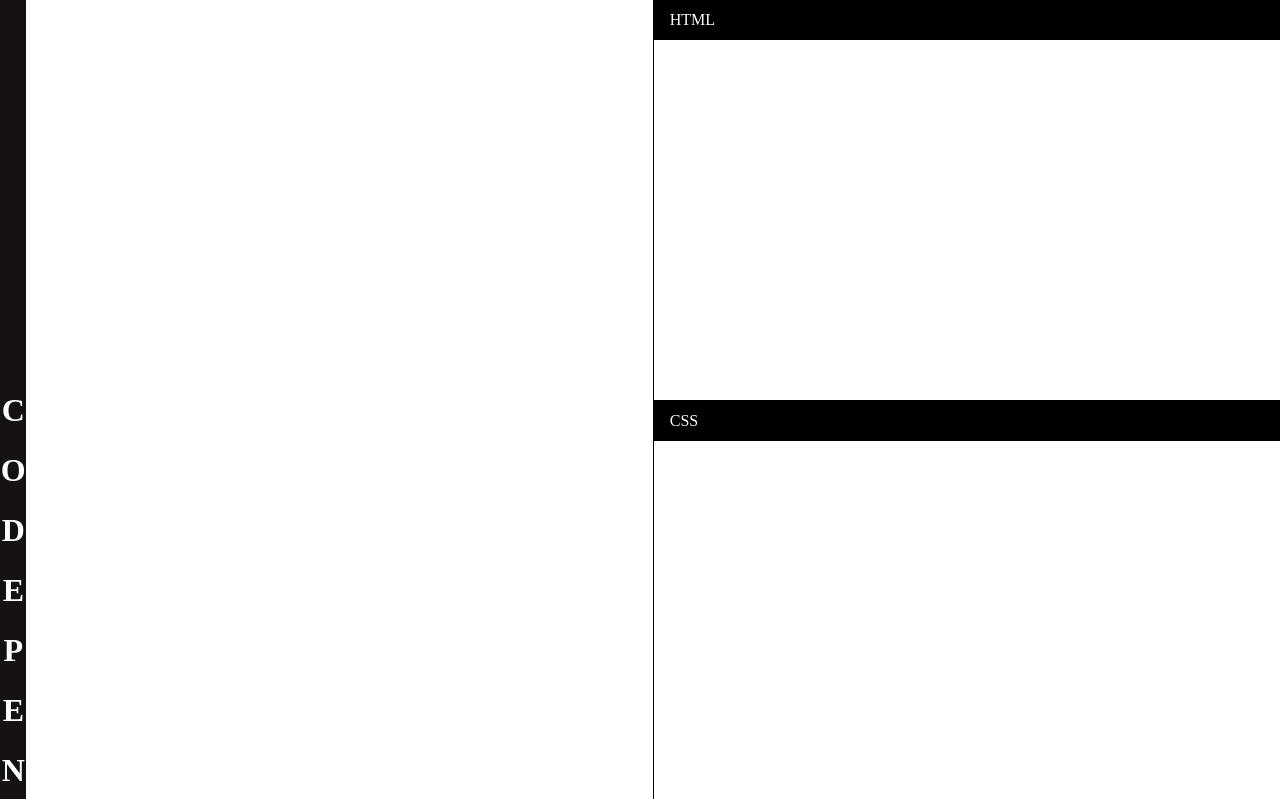
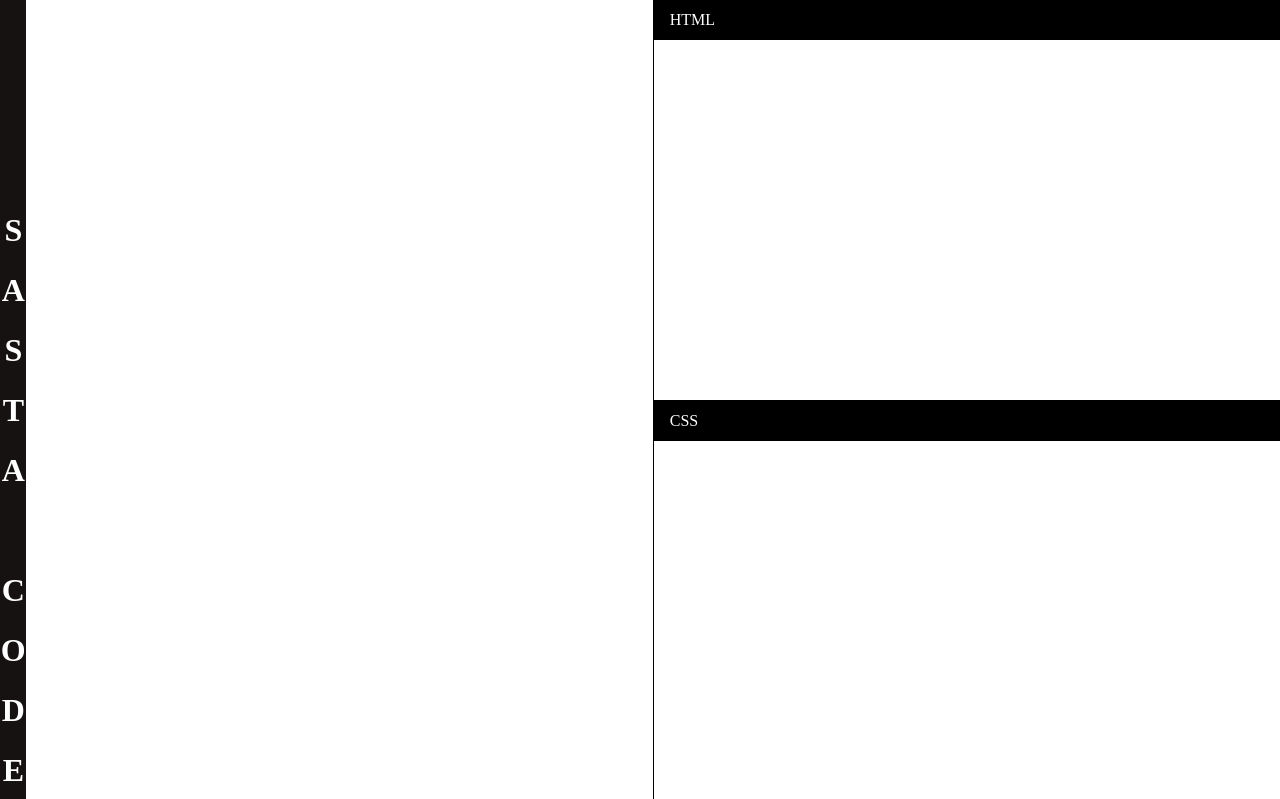
Before and after one commit to ARogueOtaku/SastaCodepen, a plain HTML site: page index.html in a window 1280 px wide. Shown: the top 799 px of the page. Drawn offline with Linux system fonts and the light colour scheme.

Commit message:
Changed Header

```diff
--- a/index.html
+++ b/index.html
@@ -1,6 +1,5 @@
 <!DOCTYPE html>
 <html lang="en">
-
 <head>
     <link rel="stylesheet" href="style.css">
     <meta charset="UTF-8">
@@ -8,12 +7,11 @@
     <meta http-equiv="X-UA-Compatible" content="ie=edge">
     <title>Editor</title>
 </head>
-
 <body>
     <script src="scirpt.js"></script>
     <div class="container">
         <h1 class="header">
-            CodePen
+            Sasta CodePen
         </h1>
         <div class="result">
             <iframe name="result_frame" frameborder="0"></iframe>
@@ -34,5 +32,4 @@
         </div>
     </div>
 </body>
-
 </html>
```
